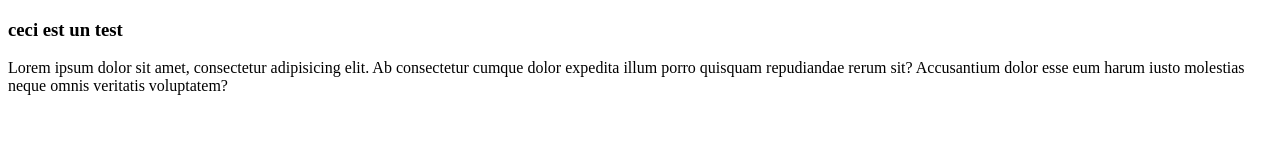
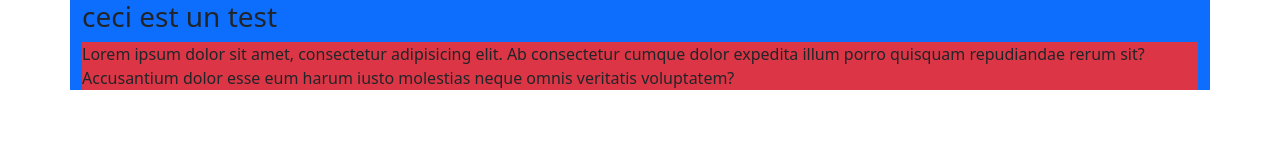
Before and after one commit to leomougin/projet-github, a plain HTML site: page index.html in a window 1280 px wide. Drawn offline with Linux system fonts and the light colour scheme; the site is published under a folder, as on GitHub Pages, so addresses that start at the root find nothing.

Commit message:
modif index.html

```diff
--- a/index.html
+++ b/index.html
@@ -5,7 +5,7 @@
     <meta name="viewport"
           content="width=device-width, user-scalable=no, initial-scale=1.0, maximum-scale=1.0, minimum-scale=1.0">
     <meta http-equiv="X-UA-Compatible" content="ie=edge">
-    <link rel="stylesheet" href="/assets/bootstrap.min.css">
+    <link rel="stylesheet" href="./assets/bootstrap.min.css">
     <title>github test</title>
 </head>
 <body>
```
